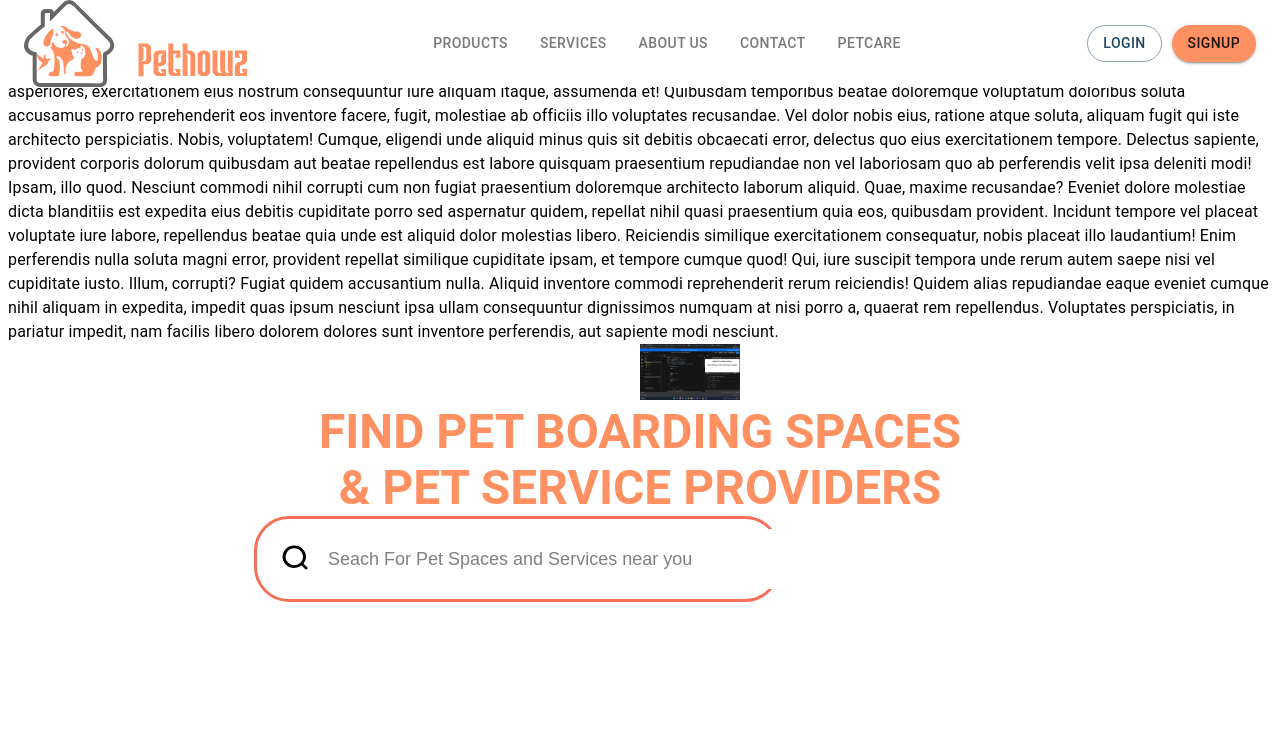
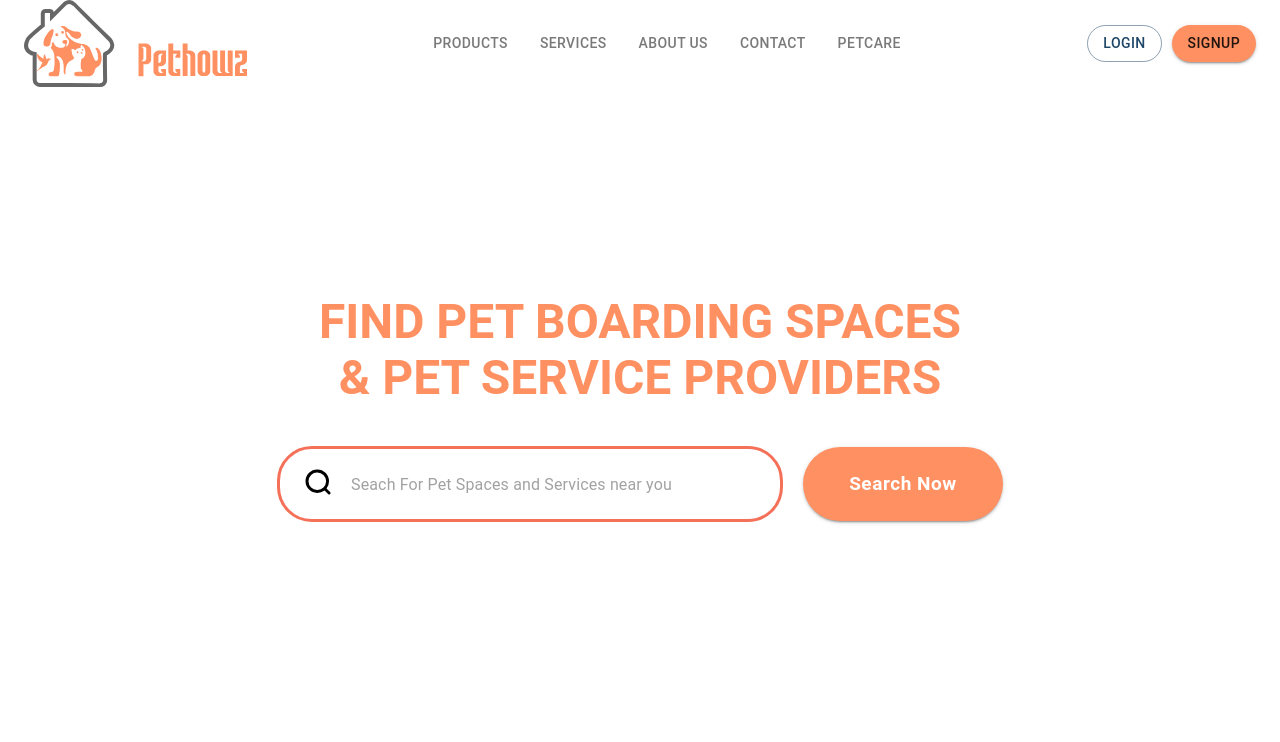
Before and after one commit to Ramya-reactjs-developer/PetHowz, a React (Create React App) app: page / in a window 1280 px wide. Shown: the top 742 px of the page. Built offline with nearby package versions, Linux system fonts and the light colour scheme.

Commit message:
homepage changes

```diff
--- a/src/Components/AppBar/AppBar.jsx
+++ b/src/Components/AppBar/AppBar.jsx
@@ -198,8 +198,8 @@ import {
 } from "@mui/material";
 import MenuIcon from "@mui/icons-material/Menu";
 import CustomIcons from "../../Utils/Icons/Index";
-import useScrollTrigger from '@mui/material/useScrollTrigger';
-import PropTypes from 'prop-types';
+import useScrollTrigger from "@mui/material/useScrollTrigger";
+import PropTypes from "prop-types";
 function ElevationScroll(props) {
   const { children, window } = props;
   // Note that you normally won't need to set the window ref as useScrollTrigger
@@ -232,12 +232,12 @@ const Header = (props) => {
   const isMatch = useMediaQuery(theme.breakpoints.down("md"));
   console.log(isMatch);
   const [openDrawer, setOpenDrawer] = useState(false);
-    const container = window !== undefined ? () => window().document.body : undefined;
+  const container =
+    window !== undefined ? () => window().document.body : undefined;
   return (
     <>
-
       <ElevationScroll {...props}>
-      <AppBar  position="fixed" sx={{ background: "white"}}>
+        <AppBar position="fixed" sx={{ background: "white" }}>
           <Toolbar>
             <img
               src={CustomIcons.Logo}
@@ -253,7 +253,10 @@ const Header = (props) => {
                   container={container}
                   onClose={() => setOpenDrawer(false)}
                   sx={{
-                  "& .MuiDrawer-paper": { boxSizing: "border-box", width: 240 },
+                    "& .MuiDrawer-paper": {
+                      boxSizing: "border-box",
+                      width: 240,
+                    },
                   }}
                 >
                   <List>
@@ -337,40 +340,6 @@ const Header = (props) => {
           </Toolbar>
         </AppBar>
       </ElevationScroll>
-      <Typography>
-  Lorem ipsum dolor sit amet consectetur adipisicing elit. Similique unde
-  fugit veniam eius, perspiciatis sunt? Corporis qui ducimus quibusdam,
-  aliquam dolore excepturi quae. Distinctio enim at eligendi perferendis in
-  cum quibusdam sed quae, accusantium et aperiam? Quod itaque exercitationem,
-  at ab sequi qui modi delectus quia corrupti alias distinctio nostrum.
-  Minima ex dolor modi inventore sapiente necessitatibus aliquam fuga et. Sed
-  numquam quibusdam at officia sapiente porro maxime corrupti perspiciatis
-  asperiores, exercitationem eius nostrum consequuntur iure aliquam itaque,
-  assumenda et! Quibusdam temporibus beatae doloremque voluptatum doloribus
-  soluta accusamus porro reprehenderit eos inventore facere, fugit, molestiae
-  ab officiis illo voluptates recusandae. Vel dolor nobis eius, ratione atque
-  soluta, aliquam fugit qui iste architecto perspiciatis. Nobis, voluptatem!
-  Cumque, eligendi unde aliquid minus quis sit debitis obcaecati error,
-  delectus quo eius exercitationem tempore. Delectus sapiente, provident
-  corporis dolorum quibusdam aut beatae repellendus est labore quisquam
-  praesentium repudiandae non vel laboriosam quo ab perferendis velit ipsa
-  deleniti modi! Ipsam, illo quod. Nesciunt commodi nihil corrupti cum non
-  fugiat praesentium doloremque architecto laborum aliquid. Quae, maxime
-  recusandae? Eveniet dolore molestiae dicta blanditiis est expedita eius
-  debitis cupiditate porro sed aspernatur quidem, repellat nihil quasi
-  praesentium quia eos, quibusdam provident. Incidunt tempore vel placeat
-  voluptate iure labore, repellendus beatae quia unde est aliquid dolor
-  molestias libero. Reiciendis similique exercitationem consequatur, nobis
-  placeat illo laudantium! Enim perferendis nulla soluta magni error,
-  provident repellat similique cupiditate ipsam, et tempore cumque quod! Qui,
-  iure suscipit tempora unde rerum autem saepe nisi vel cupiditate iusto.
-  Illum, corrupti? Fugiat quidem accusantium nulla. Aliquid inventore commodi
-  reprehenderit rerum reiciendis! Quidem alias repudiandae eaque eveniet
-  cumque nihil aliquam in expedita, impedit quas ipsum nesciunt ipsa ullam
-  consequuntur dignissimos numquam at nisi porro a, quaerat rem repellendus.
-  Voluptates perspiciatis, in pariatur impedit, nam facilis libero dolorem
-  dolores sunt inventore perferendis, aut sapiente modi nesciunt.
-</Typography>
     </>
   );
 };
--- a/src/Components/Search/SearchBar.css
+++ b/src/Components/Search/SearchBar.css
@@ -3,12 +3,13 @@
   align-items: center;
   border: 3px solid #f57059;
   border-radius: 35px;
-  width: 520px;
-  height: 80px;
+  width: 500px;
+  height: 70px;
 }
 #search-input input {
-  width: 450px;
-  height: 20px !important;
+  width: 400px;
+  /* max-width: 800px; */
+  height: 20px;
   border-radius: 20px;
   border: none;
   font-size: larger;
--- a/src/Components/Search/SearchBar.jsx
+++ b/src/Components/Search/SearchBar.jsx
@@ -1,31 +1,59 @@
-import { useState } from "react";
 import CustomIcons from "../../Utils/Icons/Index";
-import "./SearchBar.css";
 import PropTypes from "prop-types";
+import { Box, TextField } from "@mui/material";
 
-export default function SearchBar({ SearchValue, handleSearch, iconValue }) {
-  // const [icon] = useState(iconValue);
-  console.log(iconValue, "icon");
+export default function SearchBar({ SearchValue, handleSearch }) {
   return (
-    <div className="Input-Style">
-      {/* {iconValue ? (
-        ""
-      ) : ( */}
-      <div id="search-icon">
+    <Box
+      sx={{
+        display: "flex",
+        alignItems: "center",
+        border: "3px solid #f57059",
+        borderRadius: "35px",
+        width: {
+          xl: "500px",
+          lg: "500px",
+          md: "500px",
+          sm: "500px",
+        },
+        height: "70px",
+      }}
+    >
+      <Box sx={{ pl: "25px" }}>
         <img src={CustomIcons.Search} alt="search" />
-      </div>
+      </Box>
 
-      <div id="search-input">
+      <Box>
         {" "}
-        <input
+        <TextField
+          variant="standard"
+          sx={{
+            width: {
+              xl: "400px",
+              lg: "400px",
+              md: "400px",
+              sm: "400px",
+              xs: "200px",
+            },
+            mb: "10px",
+            height: "20px",
+            borderRadius: "20px",
+            border: "none",
+            outline: "none",
+            fontsize: "larger",
+            padding: "20px",
+          }}
           type="text"
           name="V"
           value={SearchValue}
           placeholder="Seach For Pet Spaces and Services near you"
           onChange={handleSearch}
+          InputProps={{
+            disableUnderline: true,
+          }}
         />
-      </div>
-    </div>
+      </Box>
+    </Box>
   );
 }
 
--- a/src/Pages/Home/Home.css
+++ b/src/Pages/Home/Home.css
@@ -0,0 +1,10 @@
+.Home-Banner {
+  background-image: url("../../Assets//Images/Home\ BG.png");
+  background-repeat: no-repeat;
+  width: 100%;
+  height: 80vh;
+  display: flex;
+  text-align: center;
+  justify-content: center;
+  align-items: center;
+}
--- a/src/Pages/Home/Index.js
+++ b/src/Pages/Home/Index.js
@@ -3,6 +3,9 @@ import CardsSection from "../../Components/Cards/Cards";
 import { Box, Grid, Typography } from "@mui/material";
 import SearchBar from "../../Components/Search/SearchBar";
 import { CustomImage } from "../../Utils/Images/Index";
+import "./Home.css";
+import CustomButton from "../../Components/Button/Button";
+import CustomTypography from "../../Components/Typography/Typography";
 
 export const HomePage = () => {
   const CardData = [
@@ -120,54 +123,72 @@ export const HomePage = () => {
     },
   ];
   const [searchData, setSearchData] = useState("");
-  const [iconValue, seticonValue] = useState(false);
+
   console.log(searchData, "ss");
   const OnSetSearch = (e) => {
     setSearchData(e.target.value);
   };
-  const onSetIcon = () => {
-    if (searchData !== "") {
-      seticonValue(true);
-    } else {
-      seticonValue(false);
-    }
-  };
-  console.log(iconValue, "v");
-  useEffect(() => {
-    onSetIcon();
-  }, [searchData, iconValue]);
+
+  useEffect(() => {}, [searchData]);
   return (
     // <div>
     //   HomePage
-    <Grid item container>
-      <Grid item xl={12} lg={12} md={12}>
+    <Grid item container xl={12} lg={12} md={12} sm={12} xs={12}>
+      <Grid
+        // alignItems={"center"}
+        // justifyContent={"center"}
+        item
+        xl={12}
+        lg={12}
+        md={12}
+        sm={12}
+        xs={12}
+      >
+        {/* <div className="Home-Banner"> */}
         <Box
           sx={{
+            pt: { xl: "0px", lg: "0px", md: "0px", sm: "0px", xs: "6rem" },
             width: "100%",
-            height: "50vh",
+            height: "100vh",
+            display: "flex",
             textAlign: "center",
+            justifyContent: "center",
+            alignItems: "center",
           }}
         >
-          <Box
-          // sx={{
-          //   backgroundImage: `url("../../Assets/Images/Screenshot (1) - Copy.png")`,
-          //   backgroundRepeat: "no-repeat",
-          //   backgroundSize: "100px",
-          // }}
-          >
-            <img src={CustomImage.Bg} alt="bg" width={100} />
-            <img src={CustomImage.Screenshot} alt="bg" width={100} />
+          <Box>
+            <Box>
+              {/* <img src={CustomImage.Bg} alt="bg" width={100} />
+              <img src={CustomImage.Screenshot} alt="bg" width={100} /> */}
               <Typography variant="h3" fontWeight="bolder" color="primary">
                 FIND PET BOARDING SPACES
               </Typography>
+
               <Typography variant="h3" fontWeight="bolder" color="primary">
                 & PET SERVICE PROVIDERS
               </Typography>
             </Box>
             <Box
               sx={{
-              display: "flex",
-              justifyContent: "space-evenly",
+                display: {
+                  xl: "flex",
+                  lg: "flex",
+                  md: "flex",
+                  sm: "flex",
+                  xs: "block",
+                },
+                // flexDirection: {
+                //   xl: "row",
+                //   lg: "row",
+                //   md: "row",
+                //   sm: "row",
+                //   xs: "column",
+                // },
+                alignItems: "center",
+                justifyContent: "center",
+                gap: "20px",
+                pt: "40px",
+                textAlign: "center",
               }}
             >
               <Box>
@@ -175,26 +196,50 @@ export const HomePage = () => {
                   SearchValue={searchData}
                   handleSearch={(e) => {
                     OnSetSearch(e);
-                  onSetIcon();
                   }}
-                iconValue={iconValue}
                 />
               </Box>
-            <Box>
-              {/* <CustomButton
+              <Box
+                sx={{
+                  pt: {
+                    xl: "0px",
+                    lg: "0px",
+                    md: "0px",
+                    sm: "0px",
+                    xs: "1rem",
+                  },
+                }}
+              >
+                <CustomButton
                   btnTitle="Search Now"
                   color="primary"
-                fontSize="12px"
-              /> */}
+                  btnStyles={{
+                    p: "20px",
+                    borderRadius: "40px",
+                    width: {
+                      xl: "200px",
+                      lg: "200px",
+                      md: "200px",
+                      sm: "200px",
+                      xs: "200px",
+                    },
+                    color: "white",
+                    fontSize: "19px",
+                    fontWeight: "bold",
+                  }}
+                />
               </Box>
             </Box>
           </Box>
+        </Box>
+        {/* </div> */}
       </Grid>
-      <Grid item>
+      <Grid item></Grid>
+      {/* <Grid item>
         <Box>
           <CardsSection Data={CardData} />
         </Box>
-      </Grid>
+      </Grid> */}
     </Grid>
   );
 };
```
Lines whose indentation alone changed are shown as unchanged.
